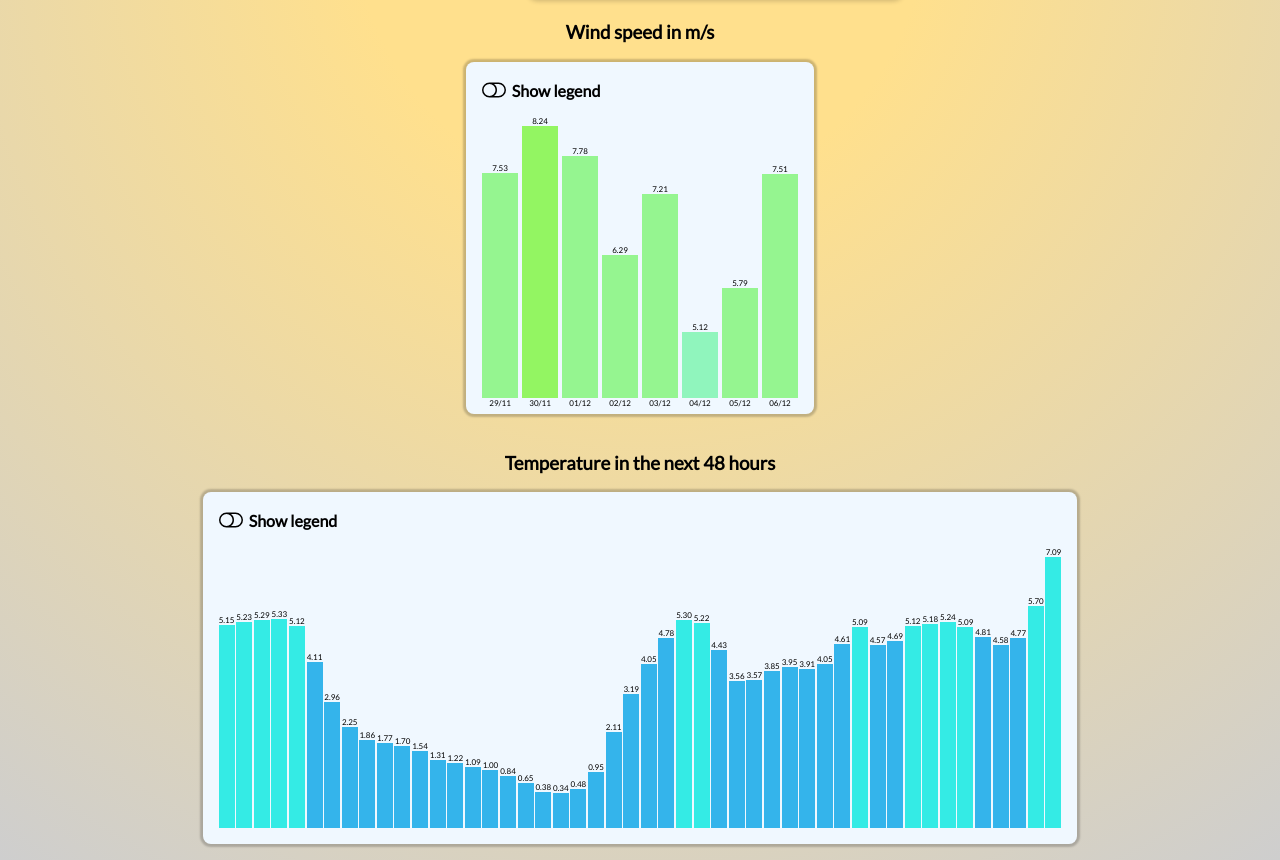
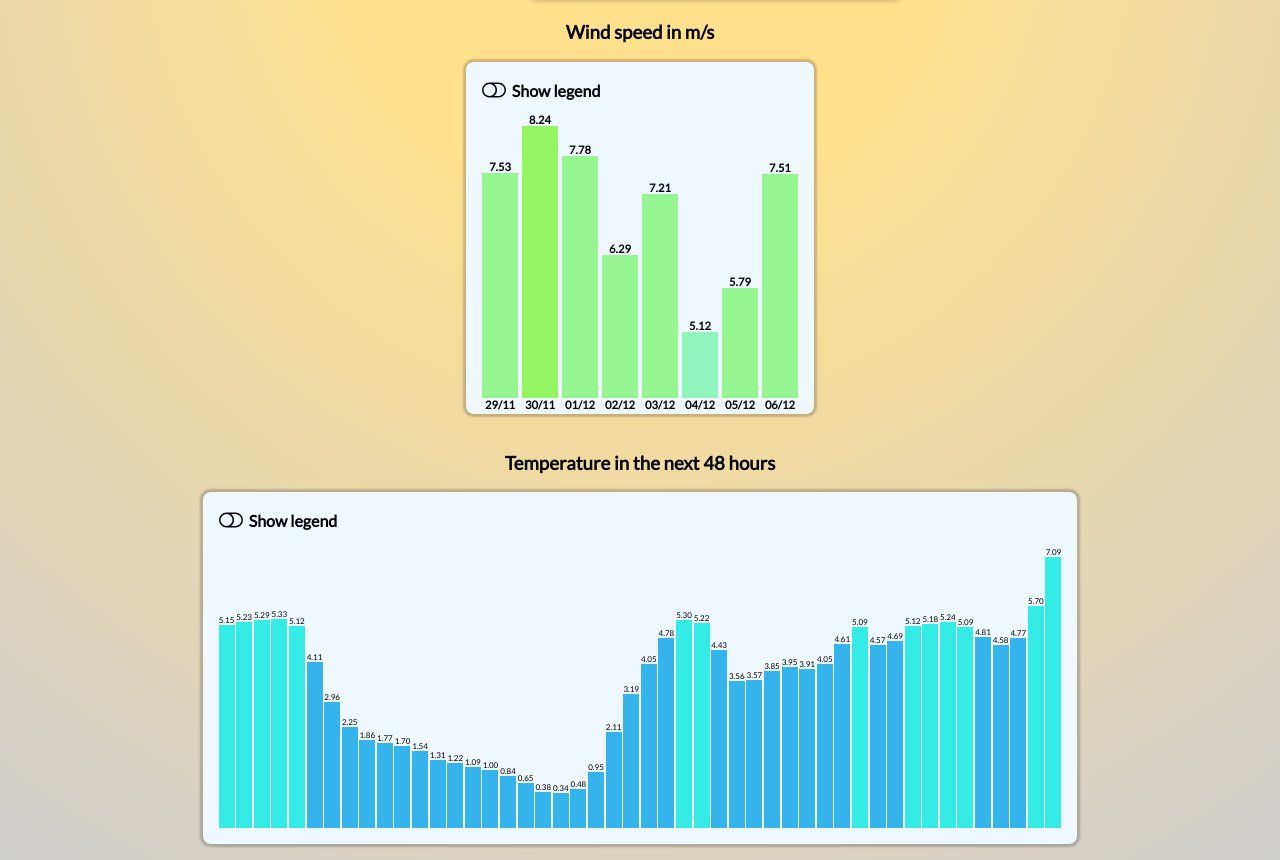
Before and after one commit to Sonya-M/weather-app, a React (Create React App) app: page /home in a window 1280 px wide. Shown: the part 1028-1888 px from the top of the page. Built offline with nearby package versions, Linux system fonts and the light colour scheme.

Commit message:
now using custom props with styled components instead of defining inline styles based on props

```diff
--- a/src/components/Weather/Chart/Chart.tsx
+++ b/src/components/Weather/Chart/Chart.tsx
@@ -18,7 +18,12 @@ const CHART_HEIGHT = 300; //300px
 const PADDING = 16;
 const SHOW_LEGEND_TOGGLE_HEIGHT = 20;
 
-const StyledChart = styled.div`
+// styled components custom props with typescript!!!!!!!!!!
+// https://styled-components.com/docs/api#using-custom-props
+interface StyledChartProps {
+  readonly slim?: boolean;
+}
+const StyledChart = styled.div<StyledChartProps>`
   position: relative;
   margin: auto;
   padding: ${PADDING}px;
@@ -34,6 +39,8 @@ const StyledChart = styled.div`
   justify-content: flex-start;
   height: ${CHART_HEIGHT + SHOW_LEGEND_TOGGLE_HEIGHT + PADDING * 2}px;
   min-height: fit-content;
+
+  gap: ${(props) => (props?.slim ? ".1rem" : ".2rem")};
 `;
 
 const LegendContainer = styled.div`
@@ -78,7 +85,7 @@ const Chart: React.FC<{
   const range = overallMax - overallMin;
 
   return (
-    <StyledChart style={{ gap: props?.slim ? "0.1rem" : "0.2rem" }}>
+    <StyledChart slim={props.slim}>
       {props.legend && showLegend ? (
         <ToggleBtnDiv onClick={handleToggleShowLegend}>
           <BsToggleOn size="1.5rem" /> <span>&nbsp;&nbsp;Hide legend</span>
--- a/src/components/Weather/Chart/ChartBar.tsx
+++ b/src/components/Weather/Chart/ChartBar.tsx
@@ -1,7 +1,11 @@
 import styled from "styled-components";
 
-const StyledChartBar = styled.div`
+interface StyledChartBarProps {
+  slim?: boolean;
+}
+const StyledChartBar = styled.div<StyledChartBarProps>`
   height: 100%;
+  width: ${(props) => (props?.slim ? "1rem" : "2.3rem")};
 `;
 
 const ChartBarInner = styled.div`
@@ -25,9 +29,10 @@ const ChartBarFill = styled.div`
   } */
 `;
 
-const ChartBarLabel = styled.div`
+const ChartBarLabel = styled.div<StyledChartBarProps>`
   /* font-weight: bold; */
-  font-size: 0.5rem;
+  font-weight: ${(props) => (props.slim ? "normal" : "bold")};
+  font-size: ${(props) => (props.slim ? "0.5rem" : "0.7rem")};
   text-align: center;
 `;
 
@@ -59,17 +64,17 @@ const ChartBar: React.FC<{
     : props.value;
 
   return (
-    <StyledChartBar style={{ width: props?.slim ? "1rem" : "2.3rem" }}>
+    <StyledChartBar slim={props.slim}>
       <ChartBarInner>
-        <ChartBarLabel>{value.toFixed(2)}</ChartBarLabel>
+        <ChartBarLabel slim={props.slim}>{value.toFixed(2)}</ChartBarLabel>
         <ChartBarFill
-          title={value.toFixed(2)}
+          title={props.label}
           style={{ height: barFillHeight, backgroundColor: props.color }}
         >
           {/* <div>{value.toFixed(2)}</div> */}
         </ChartBarFill>
       </ChartBarInner>
-      {!props?.slim && <ChartBarLabel>{props.label}</ChartBarLabel>}
+      {!props.slim && <ChartBarLabel>{props.label}</ChartBarLabel>}
     </StyledChartBar>
   );
 };
```
